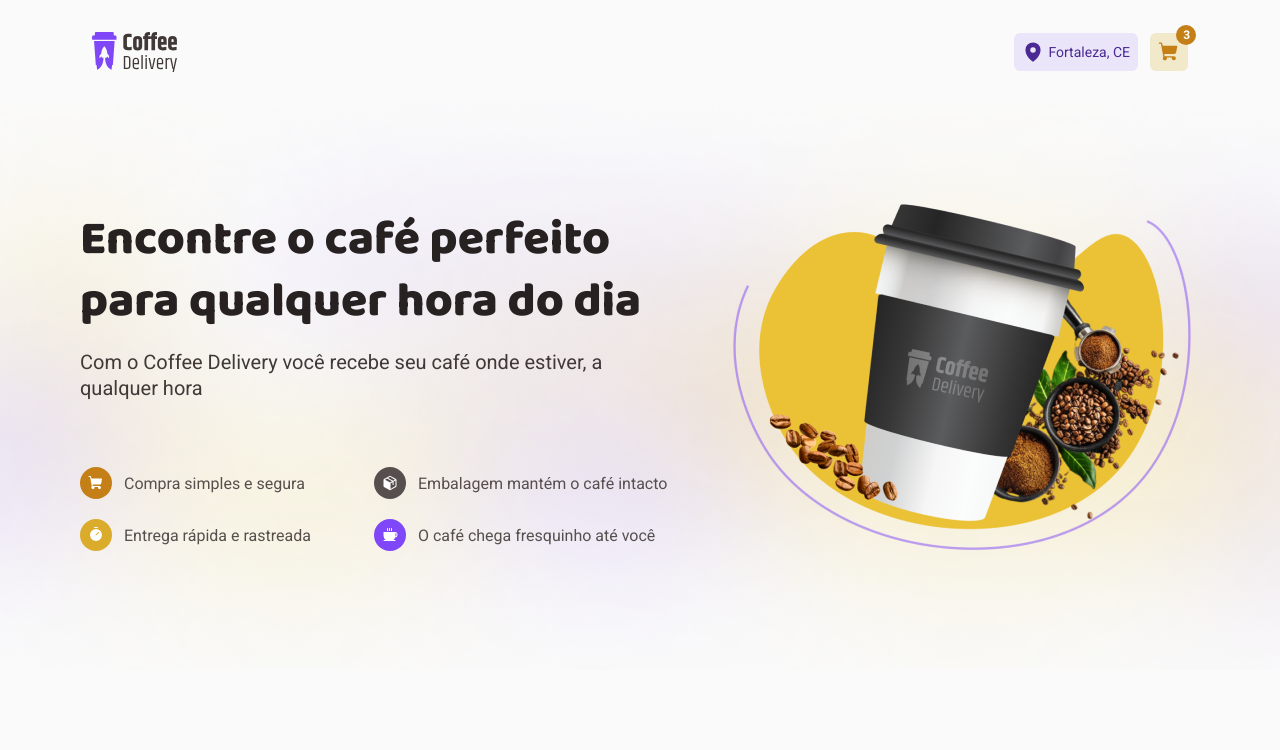
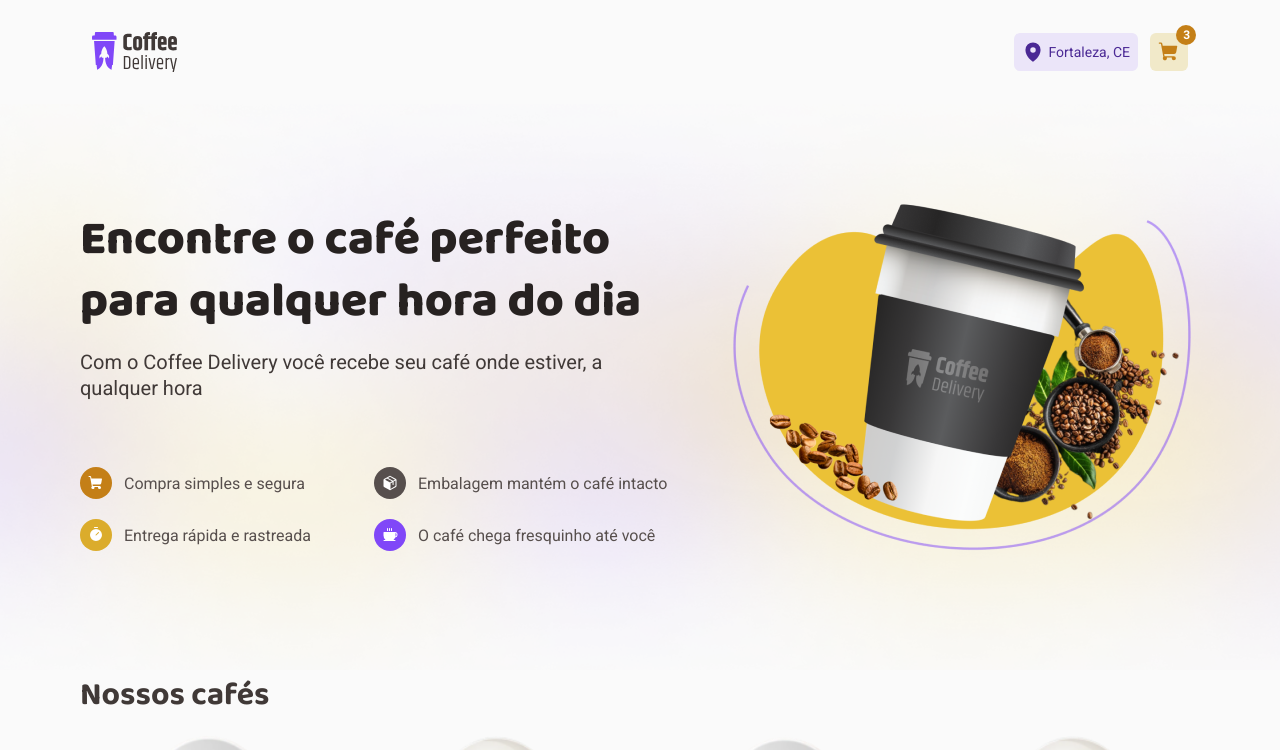
Before and after one commit to lzhudson/coffe-delivery, a React (Vite) app: page / in a window 1280 px wide. Shown: the top 750 px of the page. Built offline with nearby package versions, Linux system fonts and the light colour scheme.

Commit message:
feat: import and usage CoffeesSection component

```diff
--- a/src/pages/Home/index.tsx
+++ b/src/pages/Home/index.tsx
@@ -1,9 +1,11 @@
+import { CoffeesSection } from './components/CoffesSection/'
 import { MainBanner } from './components/MainBanner'
 
 export function Home() {
   return (
     <main>
       <MainBanner />
+      <CoffeesSection />
     </main>
   )
 }
```
